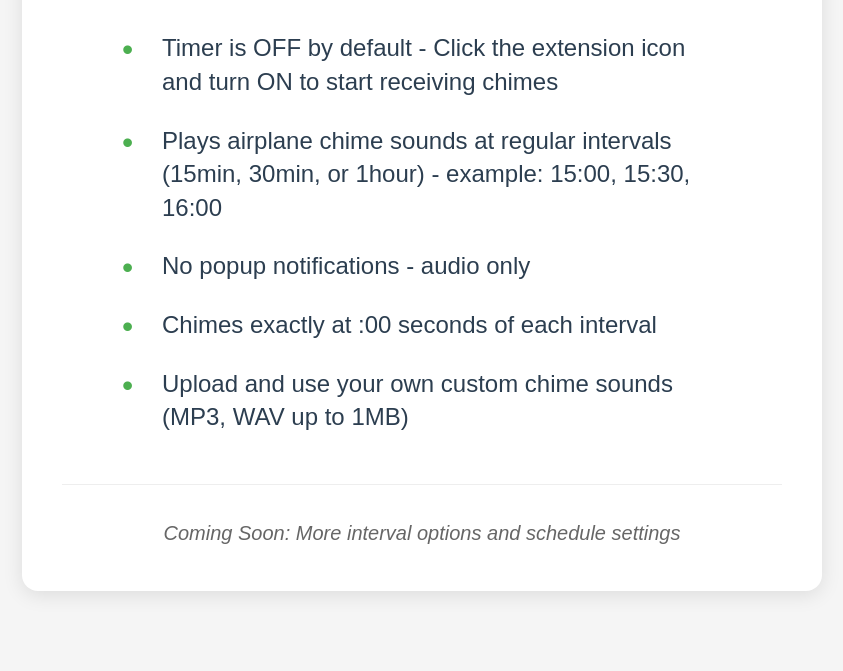
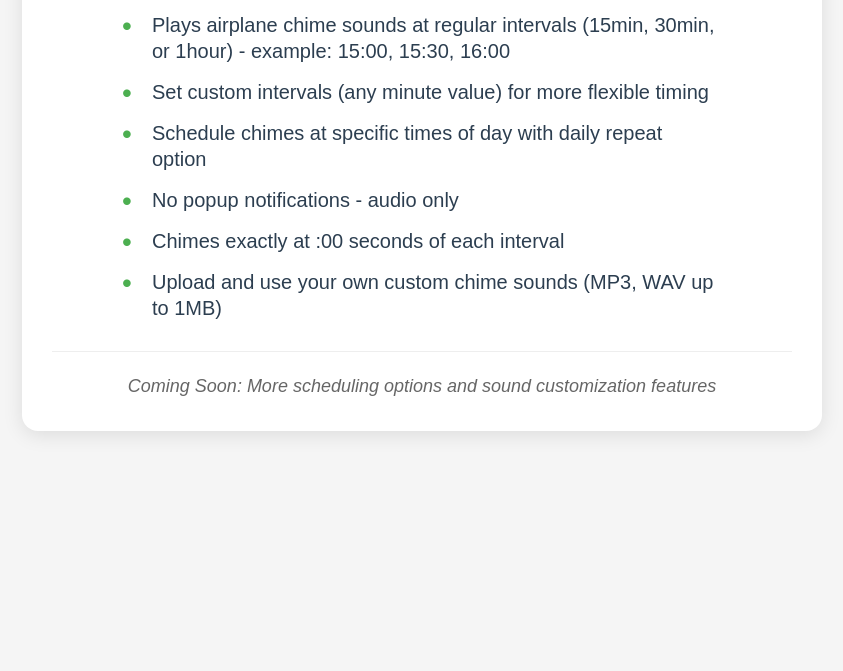
Before and after one commit to eddy961206/airplane_chime_timer, a browser extension: page welcome.html in a window 1280 px wide. Shown: the part 263-934 px from the top of the page, without its empty margins (218-1061 px from the left). After the commit the page ends 800 px from the top, so only its background shows below. Drawn offline with Linux system fonts and the light colour scheme.

Commit message:
Refactor and Add welcom.html

```diff
--- a/welcome.html
+++ b/welcome.html
@@ -7,26 +7,26 @@
         body {
             width: 100%;
             max-width: 800px;
-            margin: 60px auto;
+            margin: 30px auto;
             padding: 20px;
             font-family: Arial, sans-serif;
-            line-height: 1.8;
+            line-height: 1.6;
             color: #333;
             background-color: #f5f5f5;
         }
 
         .container {
             background: #fff;
-            padding: 40px;
+            padding: 30px;
             border-radius: 16px;
             box-shadow: 0 4px 20px rgba(0,0,0,0.1);
             text-align: center;
         }
 
         .logo {
-            width: 128px;
-            height: 128px;
-            margin-bottom: 20px;
+            width: 96px;
+            height: 96px;
+            margin-bottom: 15px;
             transition: transform 0.3s ease;
             filter: drop-shadow(0 4px 8px rgba(0,0,0,0.1));
         }
@@ -38,8 +38,8 @@
 
         h1 {
             color: #2c3e50;
-            font-size: 42px;
-            margin: 0 0 50px 0;
+            font-size: 36px;
+            margin: 0 0 30px 0;
             text-align: center;
             font-weight: 600;
             letter-spacing: -0.5px;
@@ -48,25 +48,24 @@
         .key-points {
             list-style: none;
             padding: 0;
-            margin: 0;
+            margin: 0 auto;
             text-align: left;
             max-width: 600px;
-            margin: 0 auto;
         }
 
         .key-points li {
-            margin-bottom: 25px;
-            padding-left: 40px;
+            margin-bottom: 15px;
+            padding-left: 30px;
             position: relative;
-            font-size: 24px;
+            font-size: 20px;
             color: #2c3e50;
-            line-height: 1.4;
+            line-height: 1.3;
         }
 
         .key-points li:before {
             content: "•";
             color: #4CAF50;
-            font-size: 32px;
+            font-size: 28px;
             position: absolute;
             left: 0;
             top: -4px;
@@ -77,12 +76,12 @@
         }
 
         .coming-soon {
-            margin-top: 50px;
-            padding-top: 30px;
+            margin-top: 30px;
+            padding-top: 20px;
             border-top: 1px solid #eee;
             color: #666;
             font-style: italic;
-            font-size: 20px;
+            font-size: 18px;
         }
     </style>
 </head>
@@ -93,12 +92,14 @@
         <ul class="key-points">
             <li>Timer is OFF by default - Click the extension icon and turn ON to start receiving chimes</li>
             <li>Plays airplane chime sounds at regular intervals (15min, 30min, or 1hour) - example: 15:00, 15:30, 16:00</li>
+            <li>Set custom intervals (any minute value) for more flexible timing</li>
+            <li>Schedule chimes at specific times of day with daily repeat option</li>
             <li>No popup notifications - audio only</li>
             <li>Chimes exactly at :00 seconds of each interval</li>
             <li>Upload and use your own custom chime sounds (MP3, WAV up to 1MB)</li>
         </ul>
         <div class="coming-soon">
-            Coming Soon: More interval options and schedule settings
+            Coming Soon: More scheduling options and sound customization features
         </div>
     </div>
 </body>
```
